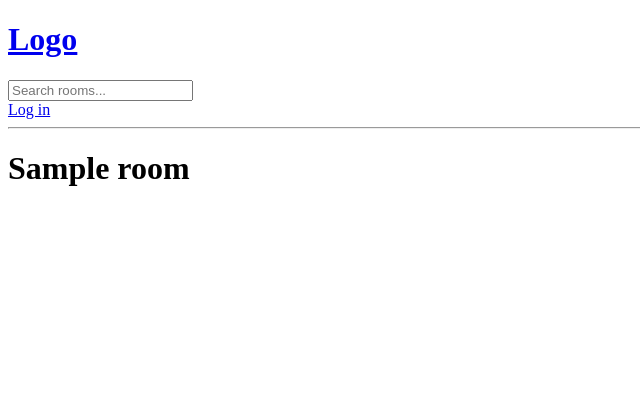
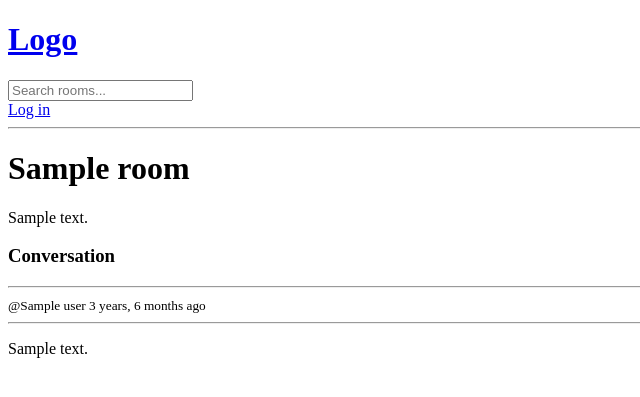
Before and after one commit to boconrads/studyrooms, a Django app: template base/templates/base/room.html in a window 1280 px wide. Shown: the top 397 px of the page, without its empty margins (0-640 px from the left). Run offline with Django 3.2, Linux system fonts and the light colour scheme; the template is opened without the code that fills it: most values are stand-ins (such as "Sample title", 1, 10 or a date in 2020).

Commit message:
add messages form

```diff
--- a/base/templates/base/room.html
+++ b/base/templates/base/room.html
@@ -2,4 +2,28 @@
 
 {% block content %}
 <h1>{{ room.name }}</h1>
+
+<p>{{ room.description }}</p>
+
+<div class="comment-wrapper">
+    <h3>Conversation</h3>
+    <hr />
+
+    {% for message in room_messages %}
+        <div>
+            <small>@{{ message.user }} {{ message.created|timesince }} ago</small>
+            <hr />
+            <p>{{ message.body }}</p>
+        </div>
+    {% endfor %}
+</div>
+
+{% if request.user.is_authenticated %}
+<div class="comment-form">
+<form method="POST" action="">
+    {% csrf_token %}
+    <input type="text" name="body" placeholder="Start typing here..."/>
+</div>
+
+{% endif %}
 {% endblock content %}
```
Also changed, not shown: base/views.py (+12 -2 lines).
